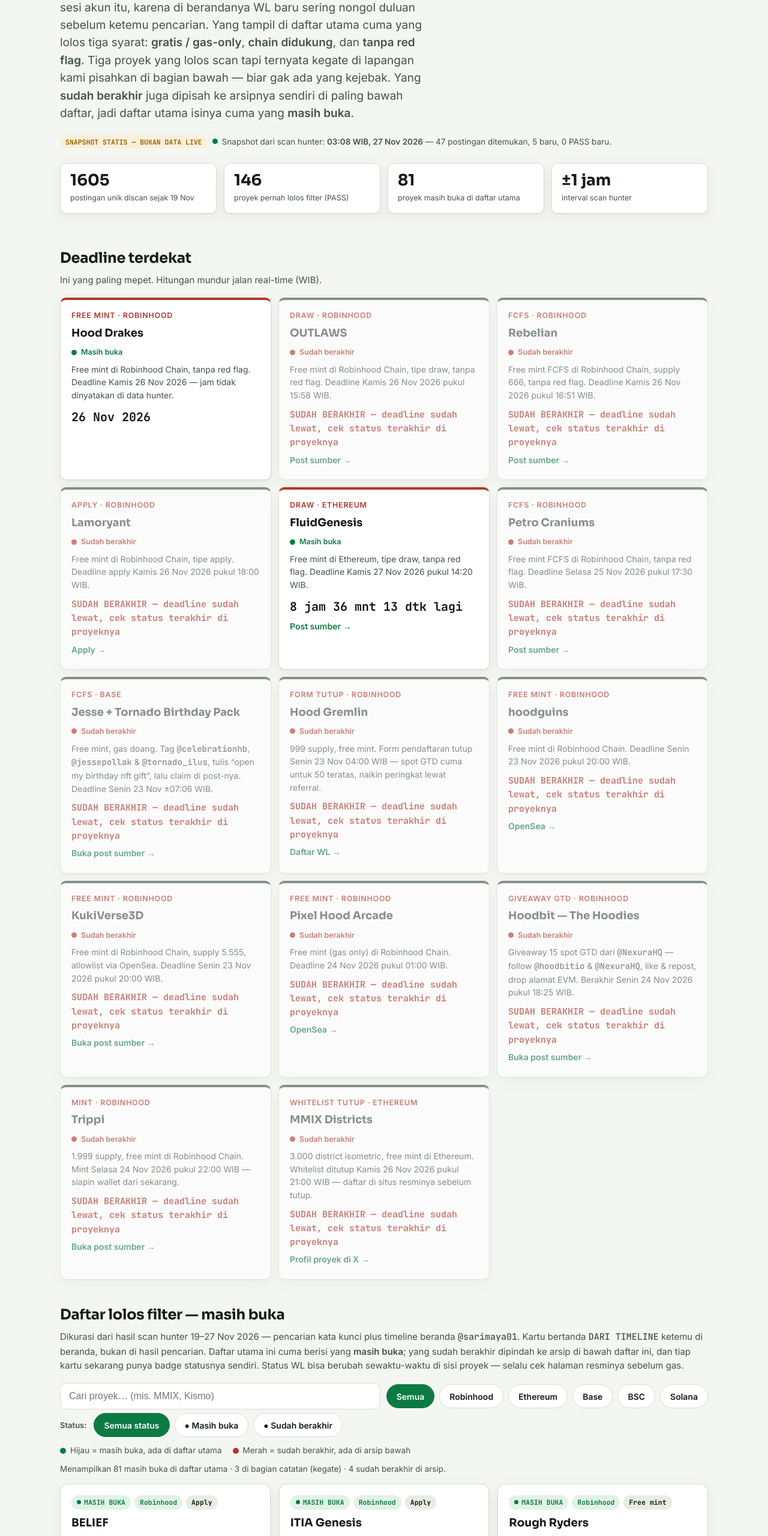
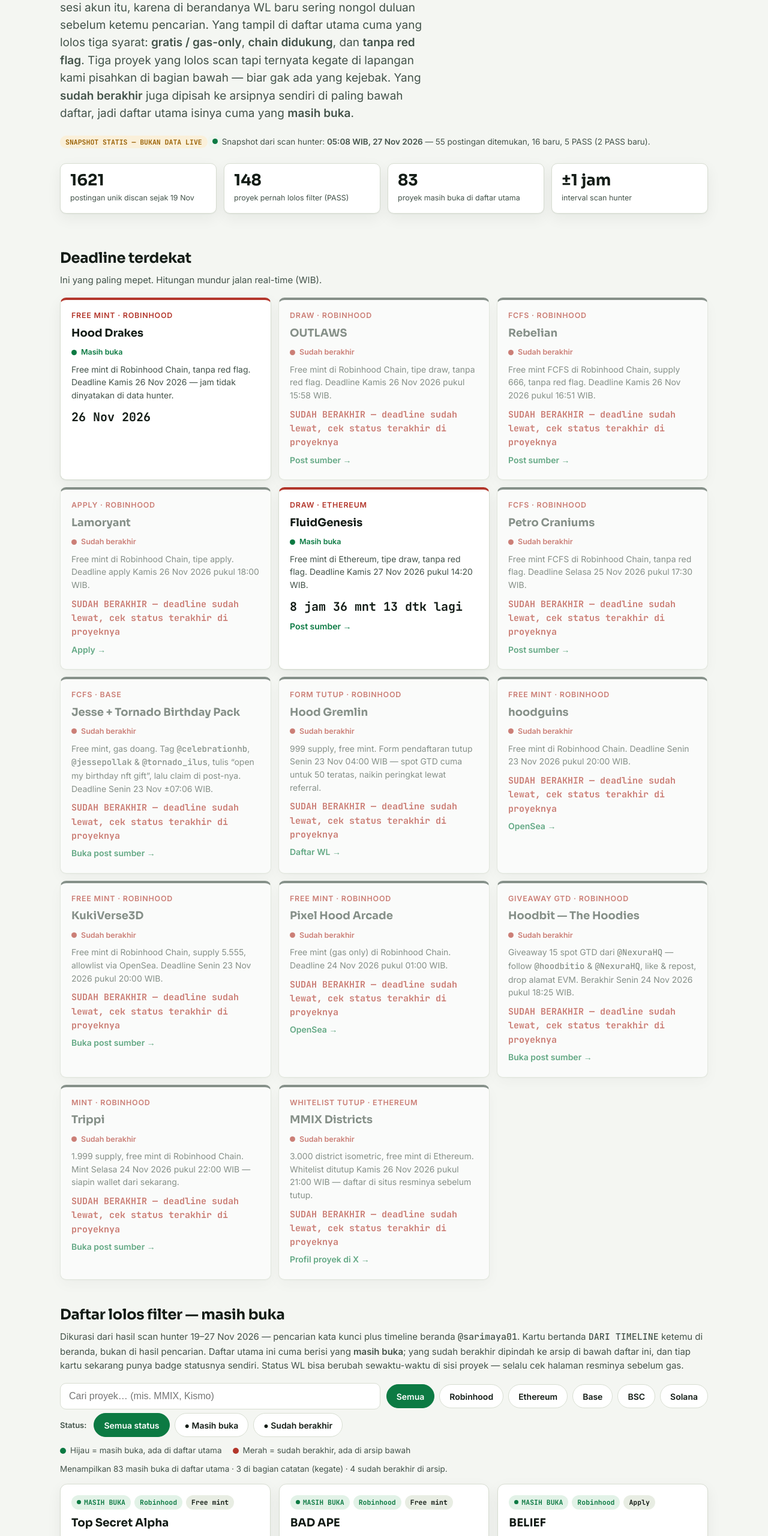
Before and after one commit to awalsa/wl-tracker, a plain HTML site: page index.html in a window 1280 px wide. Shown: the part 240-2800 px from the top of the page at 60% size. Drawn offline with Linux system fonts and the light colour scheme.

Commit message:
WL Tracker — auto-refresh 2026-11-27 05:08 WIB

```diff
--- a/index.html
+++ b/index.html
@@ -246,11 +246,11 @@
         </svg>
         <h1>Radar <span class="grn">free mint</span> &amp; whitelist, tanpa noise.</h1>
         <p class="lede">Bot kami memindai X tiap jam dari dua sumber sekaligus: <strong>pencarian kata kunci</strong> dan <strong>timeline beranda <span class="mono">@sarimaya01</span></strong> — dua-duanya lewat sesi akun itu, karena di berandanya WL baru sering nongol duluan sebelum ketemu pencarian. Yang tampil di daftar utama cuma yang lolos tiga syarat: <strong>gratis / gas-only</strong>, <strong>chain didukung</strong>, dan <strong>tanpa red flag</strong>. Tiga proyek yang lolos scan tapi ternyata kegate di lapangan kami pisahkan di bagian bawah — biar gak ada yang kejebak. Yang <strong>sudah berakhir</strong> juga dipisah ke arsipnya sendiri di paling bawah daftar, jadi daftar utama isinya cuma yang <strong>masih buka</strong>.</p>
-        <p class="scanline"><span class="tag warn" style="margin-right:8px;">SNAPSHOT STATIS — BUKAN DATA LIVE</span><span class="live-dot" aria-hidden="true"></span>Snapshot dari scan hunter: <strong>03:08 WIB, 27 Nov 2026</strong> — 47 postingan ditemukan, 5 baru, 0 PASS baru.</p>
+        <p class="scanline"><span class="tag warn" style="margin-right:8px;">SNAPSHOT STATIS — BUKAN DATA LIVE</span><span class="live-dot" aria-hidden="true"></span>Snapshot dari scan hunter: <strong>05:08 WIB, 27 Nov 2026</strong> — 55 postingan ditemukan, 16 baru, 5 PASS (2 PASS baru).</p>
         <div class="stats">
-          <div class="stat"><b>1605</b><span>postingan unik discan sejak 19 Nov</span></div>
-          <div class="stat"><b>146</b><span>proyek pernah lolos filter (PASS)</span></div>
-          <div class="stat"><b>81</b><span>proyek masih buka di daftar utama</span></div>
+          <div class="stat"><b>1621</b><span>postingan unik discan sejak 19 Nov</span></div>
+          <div class="stat"><b>148</b><span>proyek pernah lolos filter (PASS)</span></div>
+          <div class="stat"><b>83</b><span>proyek masih buka di daftar utama</span></div>
           <div class="stat"><b>±1 jam</b><span>interval scan hunter</span></div>
         </div>
       </section>
@@ -409,7 +409,7 @@
         </div>
         <div id="ended-wrap">
           <h2 class="sec">Sudah berakhir — arsip</h2>
-          <p class="sec-sub">Yang ini masa daftar / klaim / sale-nya sudah lewat per snapshot 03:08 WIB, 27 Nov 2026. Sengaja dipisah dari daftar utama dan ditandai merah, biar gak ada yang buang waktu ngejar WL yang udah tutup. Link-nya tetap disimpan buat referensi.</p>
+          <p class="sec-sub">Yang ini masa daftar / klaim / sale-nya sudah lewat per snapshot 05:08 WIB, 27 Nov 2026. Sengaja dipisah dari daftar utama dan ditandai merah, biar gak ada yang buang waktu ngejar WL yang udah tutup. Link-nya tetap disimpan buat referensi.</p>
           <div class="grid" id="grid3"></div>
         </div>
       </section>
@@ -430,7 +430,7 @@
 
       <section aria-labelledby="how-h">
         <h2 class="sec" id="how-h">Cara hunter menyaring</h2>
-        <p class="sec-sub">Dari 1605 postingan yang discan, cuma sebagian kecil yang lolos. Ini filternya:</p>
+        <p class="sec-sub">Dari 1621 postingan yang discan, cuma sebagian kecil yang lolos. Ini filternya:</p>
         <div class="steps">
           <div class="step">
             <div class="num">LANGKAH 01</div>
@@ -465,7 +465,7 @@
       </div>
 
       <footer>
-        <p>Data di halaman ini adalah <strong>snapshot statis</strong> hasil scan hunter per <strong>03:08 WIB, 27 Nov 2026</strong> — bukan data live. Sumbernya pencarian kata kunci X dan timeline beranda <span class="mono">@sarimaya01</span>. Halaman diperbarui tiap ada rilis data baru.</p>
+        <p>Data di halaman ini adalah <strong>snapshot statis</strong> hasil scan hunter per <strong>05:08 WIB, 27 Nov 2026</strong> — bukan data live. Sumbernya pencarian kata kunci X dan timeline beranda <span class="mono">@sarimaya01</span>. Halaman diperbarui tiap ada rilis data baru.</p>
         <p>Beberapa link bertanda <span class="mono">ref</span> adalah link referral — gak ngaruh ke harga atau peluangmu, tapi bantu operasional situs ini. Bukan saran finansial; free mint pun tetap butuh gas dan riset sendiri.</p>
       </footer>
 
@@ -473,6 +473,12 @@
 
     <script>
       var PROJECTS = [
+        { name: "Top Secret Alpha", handle: "@TopSecret_Alpha", chain: "Robinhood", type: "Free mint", seen: "27 Nov · 05:08 WIB",
+          note: "BARU dari scan 05:08 WIB — Free mint di Robinhood Chain, tanpa red flag. Tipe mint tidak dinyatakan. Tanpa deadline yang dinyatakan.",
+          url: "https://x.com/TopSecret_Alpha/status/2126062557618143263", cta: "Post sumber" },
+        { name: "BAD APE", handle: "@artnesh", chain: "Robinhood", type: "Free mint", seen: "27 Nov · 05:08 WIB",
+          note: "BARU dari scan 05:08 WIB — Free mint di Robinhood Chain, tanpa red flag. Tipe mint tidak dinyatakan. Tanpa deadline yang dinyatakan.",
+          url: "https://x.com/artnesh/status/2126054393262776748", cta: "Post sumber" },
         { name: "BELIEF", handle: "@ThebeliefNFT", chain: "Robinhood", type: "Apply", seen: "27 Nov · 01:07 WIB",
           note: "BARU dari scan 01:07 WIB — Free mint (harga 0) di Robinhood Chain, tipe apply, tanpa red flag. Tanpa deadline yang dinyatakan.",
           url: "https://x.com/ThebeliefNFT/status/2125977808245768572", cta: "Post sumber" },
```
